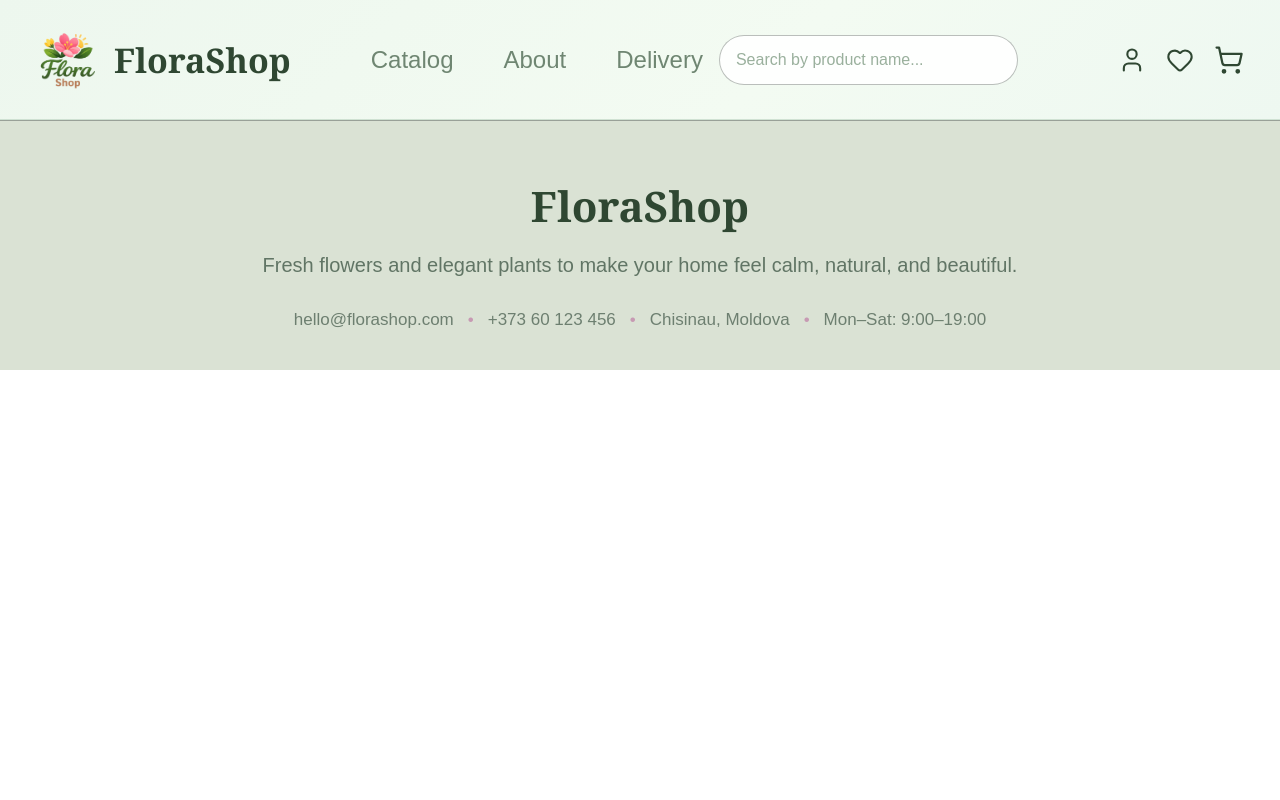
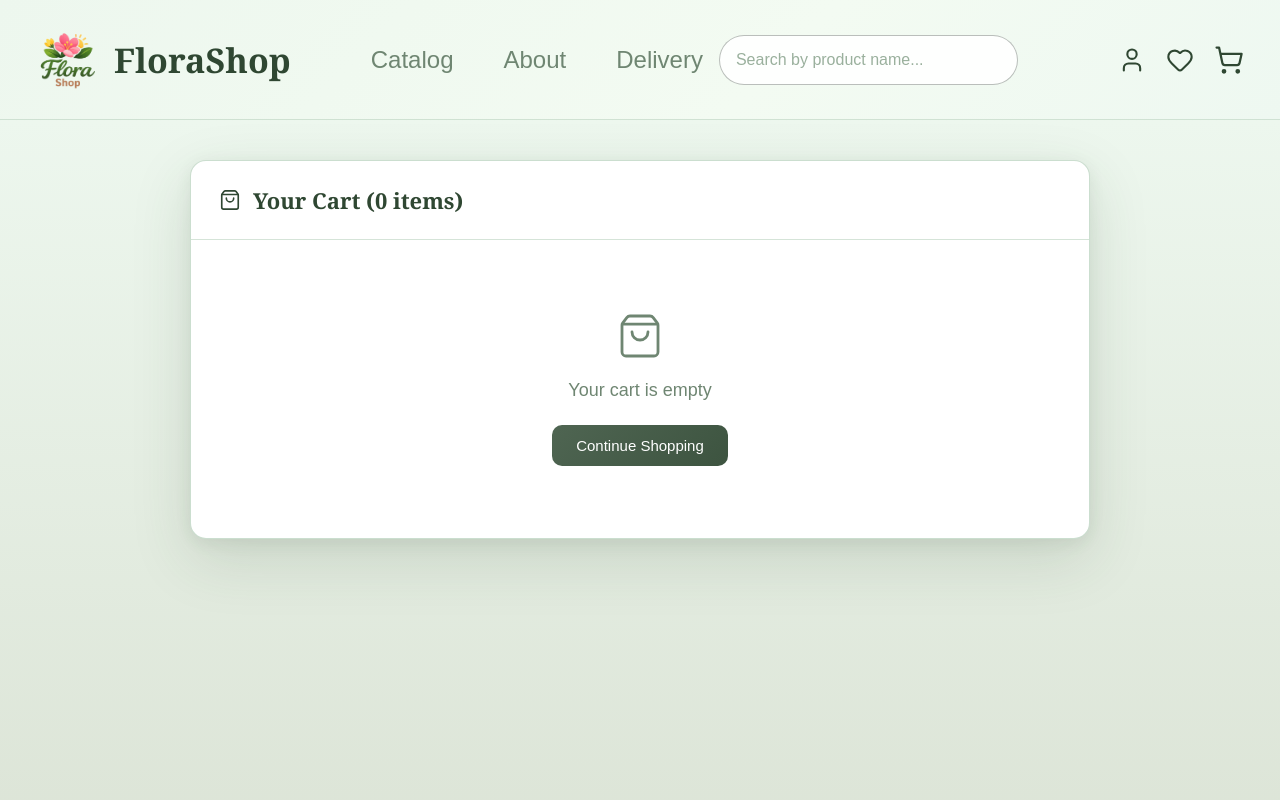
Before and after one commit to ellgenta/FloraFront, a React (Vite) app: page /cart in a window 1280 px wide. Shown: the top 800 px of the page. Built offline with nearby package versions, Linux system fonts and the light colour scheme; a web font is replaced by a local one.

Commit message:
CartPage

```diff
--- a/src/App.tsx
+++ b/src/App.tsx
@@ -4,7 +4,6 @@ import Header from "./components/Header";
 import Hero from "./components/Hero";
 import SearchSection from "./components/ExploreBar";
 import Footer from "./components/Footer";
-import CartModal from "./components/CartModal";
 import { BrowserRouter as Router, Routes, Route } from "react-router-dom";
 import { CartProvider, useCart } from "./contexts/CartContext";
 import Catalog from "./pages/Catalog";
@@ -18,6 +17,7 @@ import { RecentlyViewedProvider } from "./contexts/RecentlyViewedContext";
 import FavoritesPage from "./pages/FavoritesPage";
 import LoginPage from "./components/LoginPage";
 import RegisterPage from "./components/RegisterPage";
+import CartPage from "./pages/CartPage";
 
 function AppContent() {
   const [isCartOpen, setIsCartOpen] = useState(false);
@@ -26,8 +26,7 @@ function AppContent() {
   return (
     <div className="app">
       <Header
-        onCartClick={() => setIsCartOpen(true)}
-        cartItemCount={getTotalItems()}
+       cartItemCount={getTotalItems()}
       />
 
       <Routes>
@@ -48,10 +47,11 @@ function AppContent() {
         <Route path="/favorites" element={<FavoritesPage />} />
         <Route path="/login" element={<LoginPage />} />
         <Route path="/register" element={<RegisterPage />} />
+        <Route path="/cart" element={<CartPage />} />
       </Routes>
 
       <Footer />
-      <CartModal isOpen={isCartOpen} onClose={() => setIsCartOpen(false)} />
+
     </div>
   );
 }
--- a/src/components/Header.tsx
+++ b/src/components/Header.tsx
@@ -3,11 +3,10 @@ import { Link, useNavigate } from "react-router-dom";
 import "../styles/Header.css";
 
 interface HeaderProps {
-  onCartClick: () => void;
   cartItemCount: number;
 }
 
-function Header({ onCartClick, cartItemCount }: HeaderProps) {
+function Header({ cartItemCount }: HeaderProps) {
   const navigate = useNavigate();
 
   return (
@@ -64,7 +63,7 @@ function Header({ onCartClick, cartItemCount }: HeaderProps) {
           <button
             className="header__icon-button header__cart-button"
             aria-label="Shopping cart"
-            onClick={onCartClick}
+            onClick={() => navigate("/cart")}
           >
             <ShoppingCart size={30} strokeWidth={1.8} />
             {cartItemCount > 0 && (
--- a/src/components/CartModal.tsx
+++ b/src/pages/CartPage.tsx
@@ -1,57 +1,36 @@
-import React, { useState, useEffect } from 'react';
-import { X, Plus, Minus, ShoppingBag } from 'lucide-react';
-import { useCart } from '../contexts/CartContext';
-import type { CartItem } from '../contexts/CartContext';
-import '../styles/CartModal.css';
+import { Plus, Minus, ShoppingBag } from "lucide-react";
+import { useNavigate } from "react-router-dom";
+import { useCart } from "../contexts/CartContext";
+import type { CartItem } from "../contexts/CartContext";
+import "../styles/CartPage.css";
 
-interface CartModalProps {
-  isOpen: boolean;
-  onClose: () => void;
-}
-
-const CartModal: React.FC<CartModalProps> = ({ isOpen, onClose }) => {
+function CartPage() {
+  const navigate = useNavigate();
   const { cartItems, removeFromCart, updateQuantity, getTotalPrice, clearCart } = useCart();
-  const [visible, setVisible] = useState(false);
-
-  useEffect(() => {
-    if (isOpen) {
-      requestAnimationFrame(() => setVisible(true));
-    } else {
-      setVisible(false);
-    }
-  }, [isOpen]);
 
   const handleCheckout = () => {
-    alert('Checkout functionality would be implemented here!');
+    alert("Checkout functionality would be implemented here!");
   };
 
-  if (!isOpen) return null;
-
   return (
-    <div
-      className={`cart-modal-overlay ${visible ? 'cart-modal-overlay--visible' : ''}`}
-      onClick={onClose}
-    >
-      <div
-        className={`cart-modal ${visible ? 'cart-modal--visible' : ''}`}
-        onClick={e => e.stopPropagation()}
-      >
-        <div className="cart-modal-header">
-          <h2 className="cart-modal-title">
+    <main className="cart-page">
+      <div className="cart-page__container">
+        <div className="cart-page__header">
+          <h2 className="cart-page__title">
             <ShoppingBag size={22} strokeWidth={1.8} />
             Your Cart ({cartItems.length} items)
           </h2>
-          <button className="cart-modal-close" onClick={onClose} aria-label="Close">
-            <X size={20} strokeWidth={1.8} />
-          </button>
         </div>
 
-        <div className="cart-modal-content">
+        <div className="cart-page__content">
           {cartItems.length === 0 ? (
             <div className="cart-empty">
               <ShoppingBag size={48} strokeWidth={1.4} />
               <p>Your cart is empty</p>
-              <button className="cart-continue-shopping" onClick={onClose}>
+              <button
+                className="cart-continue-shopping"
+                onClick={() => navigate("/catalog")}
+              >
                 Continue Shopping
               </button>
             </div>
@@ -65,11 +44,13 @@ const CartModal: React.FC<CartModalProps> = ({ isOpen, onClose }) => {
                       alt={item.name}
                       className="cart-item-image"
                     />
+
                     <div className="cart-item-details">
                       <h3 className="cart-item-name">{item.name}</h3>
                       <p className="cart-item-description">{item.description}</p>
                       <div className="cart-item-price">${item.price.toFixed(2)}</div>
                     </div>
+
                     <div className="cart-item-controls">
                       <div className="quantity-controls">
                         <button
@@ -78,7 +59,9 @@ const CartModal: React.FC<CartModalProps> = ({ isOpen, onClose }) => {
                         >
                           <Minus size={14} />
                         </button>
+
                         <span className="quantity">{item.quantity}</span>
+
                         <button
                           className="quantity-btn"
                           onClick={() => updateQuantity(item.id, item.quantity + 1)}
@@ -86,6 +69,7 @@ const CartModal: React.FC<CartModalProps> = ({ isOpen, onClose }) => {
                           <Plus size={14} />
                         </button>
                       </div>
+
                       <button
                         className="remove-btn"
                         onClick={() => removeFromCart(item.id)}
@@ -102,6 +86,7 @@ const CartModal: React.FC<CartModalProps> = ({ isOpen, onClose }) => {
                   <span>Total:</span>
                   <span className="total-price">${getTotalPrice().toFixed(2)}</span>
                 </div>
+
                 <div className="cart-actions">
                   <button className="clear-cart-btn" onClick={clearCart}>
                     Clear Cart
@@ -115,8 +100,8 @@ const CartModal: React.FC<CartModalProps> = ({ isOpen, onClose }) => {
           )}
         </div>
       </div>
-    </div>
+    </main>
   );
-};
+}
 
-export default CartModal;
+export default CartPage;
--- a/src/styles/CartModal.css
+++ b/src/styles/CartPage.css
@@ -1,49 +1,22 @@
-.cart-modal-overlay {
-  position: fixed;
-  top: 0;
-  left: 0;
-  right: 0;
-  bottom: 0;
-  background: rgba(30, 45, 32, 0.35);
-  backdrop-filter: blur(4px);
-  -webkit-backdrop-filter: blur(4px);
-  display: flex;
-  align-items: center;
-  justify-content: center;
-  z-index: 1000;
-  padding: 20px;
-
-  opacity: 0;
-  transition: opacity 0.25s ease;
+.cart-page {
+  min-height: 100vh;
+  padding: 40px 20px 56px;
+  background: linear-gradient(180deg, #edf7ee 0%, #dae2d4 100%);
 }
 
-.cart-modal-overlay--visible {
-  opacity: 1;
-}
-
-.cart-modal {
+.cart-page__container {
+  width: 100%;
+  max-width: 900px;
+  margin: 0 auto;
   background: #fff;
   border-radius: 16px;
   border: 1px solid rgba(191, 214, 195, 0.8);
-  width: 100%;
-  max-width: 520px;
-  max-height: 80vh;
+  box-shadow: 0 20px 60px rgba(47, 71, 50, 0.15),
+    0 4px 16px rgba(47, 71, 50, 0.08);
   overflow: hidden;
-  box-shadow: 0 20px 60px rgba(47, 71, 50, 0.15), 0 4px 16px rgba(47, 71, 50, 0.08);
-  display: flex;
-  flex-direction: column;
-
-  opacity: 0;
-  transform: translateY(-12px) scale(0.97);
-  transition: opacity 0.28s ease, transform 0.28s ease;
 }
 
-.cart-modal--visible {
-  opacity: 1;
-  transform: translateY(0) scale(1);
-}
-
-.cart-modal-header {
+.cart-page__header {
   display: flex;
   align-items: center;
   justify-content: space-between;
@@ -51,7 +24,7 @@
   border-bottom: 1px solid rgba(191, 214, 195, 0.65);
 }
 
-.cart-modal-title {
+.cart-page__title {
   display: flex;
   align-items: center;
   gap: 12px;
@@ -62,33 +35,13 @@
   color: #2f4732;
 }
 
-.cart-modal-close {
-  background: none;
-  border: none;
-  cursor: pointer;
-  color: #6f8672;
-  padding: 4px;
-  border-radius: 6px;
-  display: flex;
-  align-items: center;
-  justify-content: center;
-  transition: color 0.2s ease, background 0.2s ease;
-}
-
-.cart-modal-close:hover {
-  color: #2f4732;
-  background: rgba(191, 214, 195, 0.3);
-}
-
-.cart-modal-content {
-  flex: 1;
-  overflow-y: auto;
+.cart-page__content {
   padding: 24px 28px;
 }
 
 .cart-empty {
   text-align: center;
-  padding: 40px 20px;
+  padding: 48px 20px;
   color: #6f8672;
 }
 
@@ -131,8 +84,8 @@
 }
 
 .cart-item-image {
-  width: 60px;
-  height: 60px;
+  width: 72px;
+  height: 72px;
   object-fit: cover;
   border-radius: 8px;
 }
@@ -281,3 +234,19 @@
 .checkout-btn:active {
   transform: translateY(0);
 }
+
+@media (max-width: 700px) {
+  .cart-item {
+    align-items: flex-start;
+    flex-direction: column;
+  }
+
+  .cart-item-controls {
+    width: 100%;
+    align-items: flex-start;
+  }
+
+  .cart-actions {
+    flex-direction: column;
+  }
+}
```
